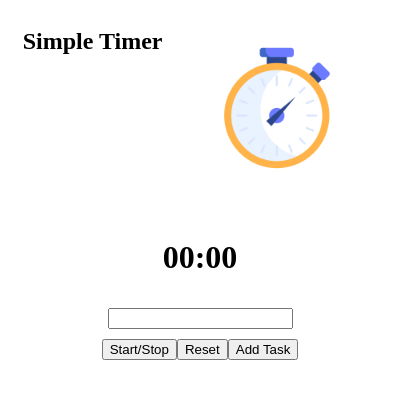
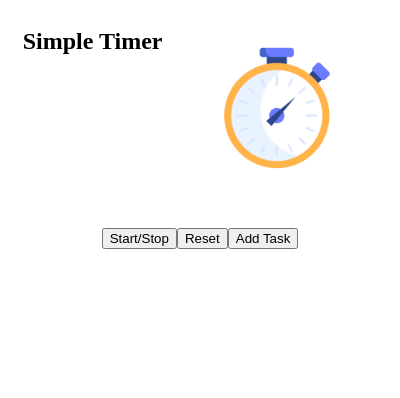
Before and after one commit to z2zone/personal-timer, a browser extension: page popup/index.html in a window 400 px wide. Drawn offline with Linux system fonts and the light colour scheme.

Commit message:
timer logic with local storage working

```diff
--- a/background/background.js
+++ b/background/background.js
@@ -6,7 +6,7 @@ chrome.alarms.onAlarm.addListener((alarm)=>{
     if(alarm.name==="simpleTimer"){
         chrome.storage.local.get(["timer", "isRunning"], (res)=>{
             if(res.isRunning){
-                let timer = res.timer++;
+                let timer = res.timer + 1;
                 chrome.storage.local.set({timer});
             }
         });
--- a/popup/index.html
+++ b/popup/index.html
@@ -12,11 +12,7 @@
             <img src="../images/clock.png" alt="">
         </div>
         <div class="content">
-            <div class="timer">
-                <h1>00:00</h1>
-            </div>
-            <div class="timer-input">
-                <input type="text">
+            <div class="timer-counter">
             </div>
             <div class="timer-buttons">
                 <button class="start-stop-button">Start/Stop</button>
--- a/popup/popup.css
+++ b/popup/popup.css
@@ -17,3 +17,6 @@
     flex-direction: row;
     justify-content: center;
 }
+.timer-counter{
+    font-size: 2em;
+}
--- a/popup/popup.js
+++ b/popup/popup.js
@@ -1,9 +1,17 @@
 
 let taskList = [];
+function updateTime() {
+    chrome.storage.local.get(["timer"], (res) => {
+        const timerCounter = document.querySelector(".timer-counter");
+        timerCounter.textContent = res.timer;
+    });
+}
+updateTime();
+setInterval(updateTime, 1000);
 
 const startTimerButton = document.querySelector('.start-stop-button');
 startTimerButton.addEventListener('click', () => {
-    chrome.storage.local.get(["isRunning"],(res)=>{
+    chrome.storage.local.get(["isRunning"], (res) => {
         chrome.storage.local.set({isRunning: !res.isRunning});
     });
 });
```
